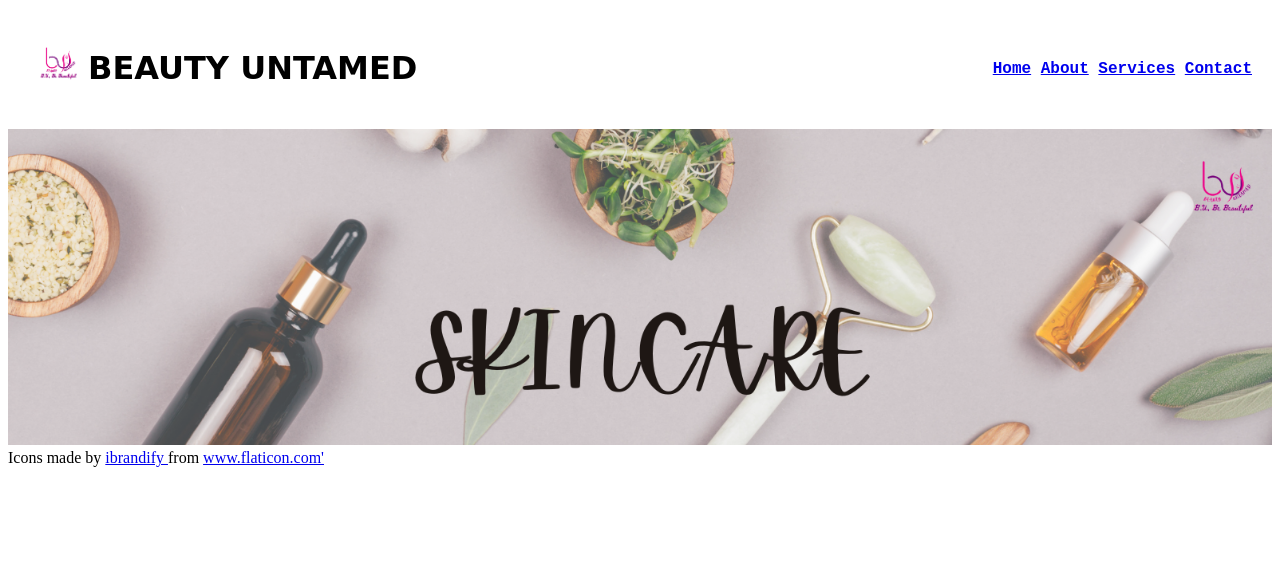
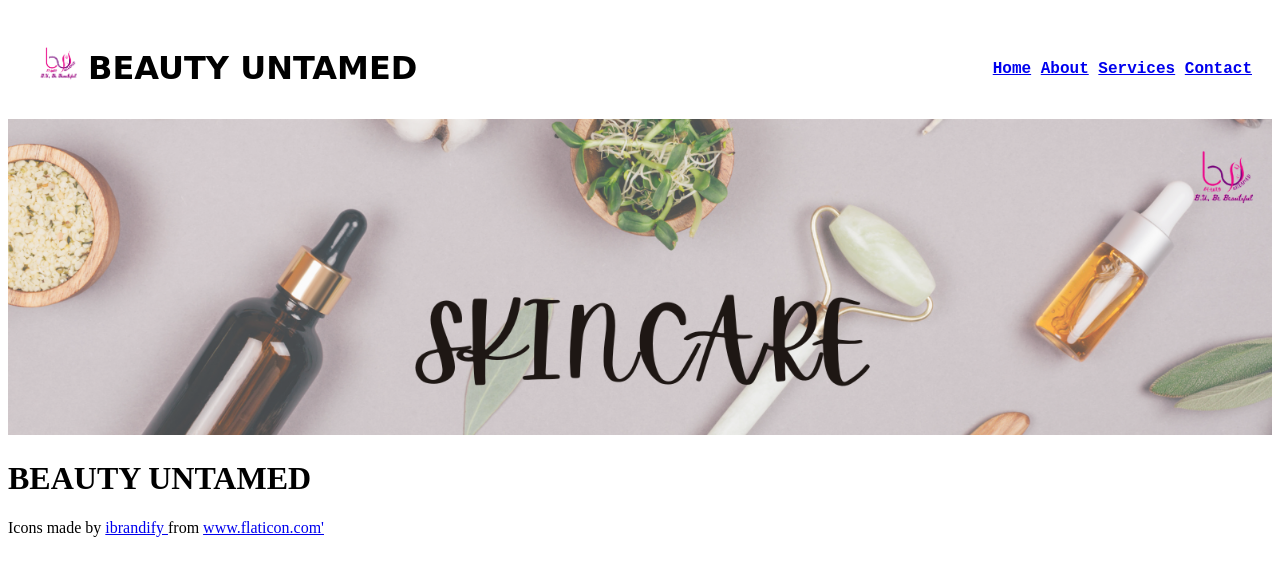
Before and after one commit to GoodnessOno/BEAUTY-UNTAMED.COMPANY, a plain HTML site: page index.html in a window 1280 px wide. Drawn offline with Linux system fonts and the light colour scheme.

Commit message:
BEAUTY UNTAMED MAIN CONTENT

```diff
--- a/index.html
+++ b/index.html
@@ -64,6 +64,9 @@
         </div>
     </header>
     </div>
+    <main>
+        <h1>BEAUTY UNTAMED</h1>
+    </main>
 <footer>
     Icons made by <a href="https://www.flaticon.com/authors/ibrandify" title="ibrandify"> ibrandify </a> from <a href="https://www.flaticon.com/" title="Flaticon">www.flaticon.com'</a>
 </footer>
--- a/style.css
+++ b/style.css
@@ -45,6 +45,7 @@
     font-weight: bolder;
     font-style: normal;
     max-width: 100%;
+    margin-bottom: -10px;
 }
 .header_text h1 {
     font-family: cursive;
```
